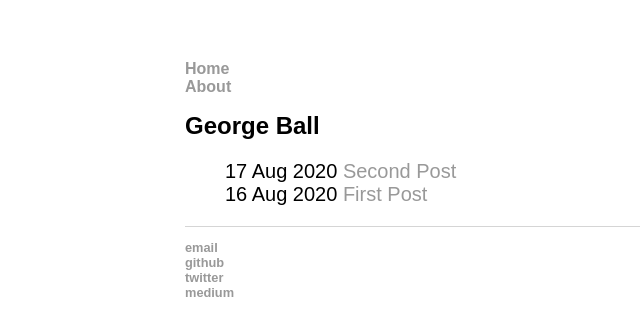
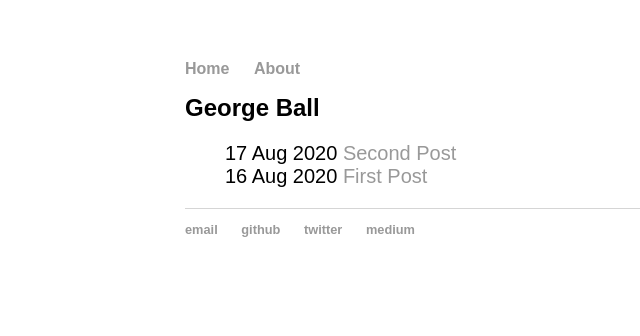
Before and after one commit to georgeball95/georgeball95.github.io, a Jekyll site: the page built from index.html, in a window 1280 px wide. Shown: the top 336 px of the page, without its empty margins (7-647 px from the left). Built offline with Jekyll 4.4.1, drawn with Linux system fonts in a browser that asks for light colours.

Commit message:
Update main.css

```diff
--- a/css/main.css
+++ b/css/main.css
@@ -10,8 +10,8 @@ nav ul, footer ul {
 }
 nav ul li, footer ul li {
     font-family:'Liberation Sans','Helvetica', 'Arial', 'Sans-Serif';
-    /*display: inline;
-    margin-right: 20px;*/
+    display: inline;
+    margin-right: 20px;
 }
 a {
     font-family:'Liberation Sans','Helvetica', 'Arial', 'Sans-Serif';
```
